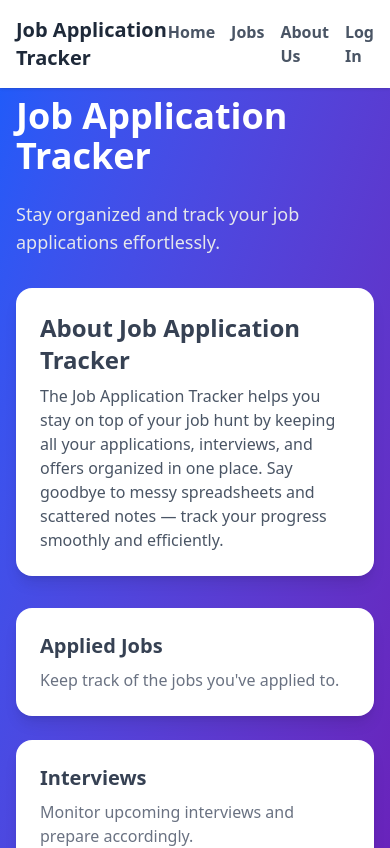
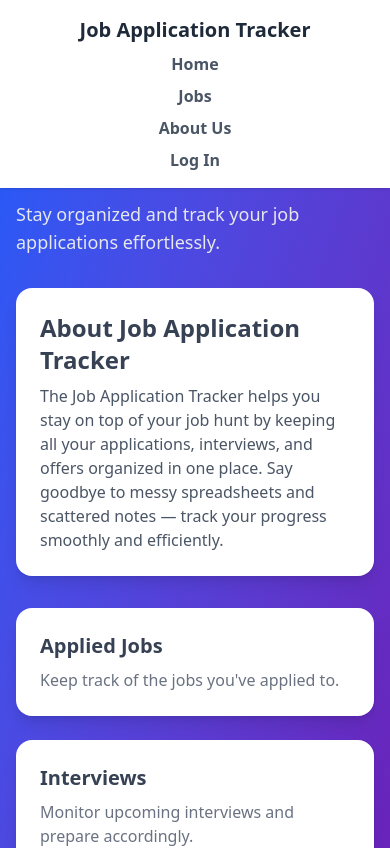
Before and after one commit to bong-123/jobs, a Next.js app: page / in a window 390 px wide. Shown: the top 848 px of the page. Built offline with nearby package versions, Linux system fonts and the light colour scheme.

Commit message:
initial commit

```diff
--- a/src/components/header.tsx
+++ b/src/components/header.tsx
@@ -1,10 +1,13 @@
 'use client';
 import Link from 'next/link';
+
 const Header: React.FC = () => {
   return (
-    <header className="w-full bg-white shadow p-4 flex justify-between items-center fixed top-0">
-      <h2 className="text-xl font-bold text-gray-800">Job Application Tracker</h2>
-      <nav className="flex gap-4">
+    <header className="w-full bg-white shadow p-4 flex flex-col md:flex-row justify-between items-center fixed top-0 z-50">
+      <h2 className="text-xl font-bold text-gray-800 mb-2 md:mb-0">
+        Job Application Tracker
+      </h2>
+      <nav className="flex flex-col md:flex-row gap-2 md:gap-4 items-center">
         <Link href="/" className="text-gray-600 font-semibold hover:text-red-800">
           Home
         </Link>
```
